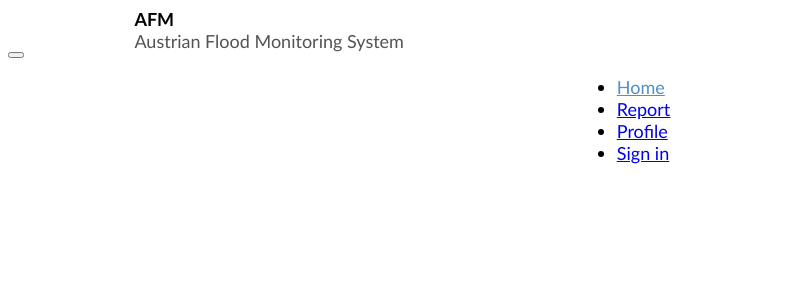
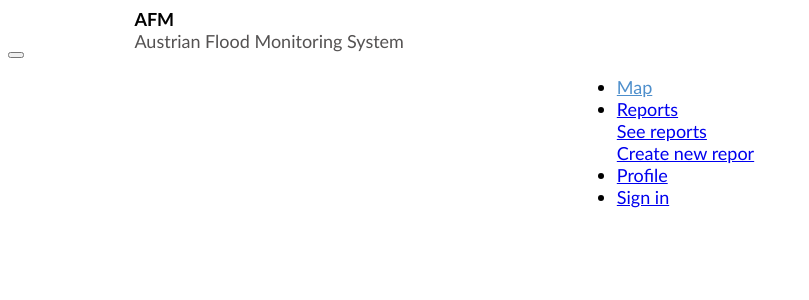
Before and after one commit to purgatoriumlautus/AFM, a Flask app: template src/templates/navbar.html in a window 1280 px wide. Shown: the top 300 px of the page, without its empty margins (0-809 px from the left). Run offline with Flask 3, Linux system fonts and the light colour scheme; the template is opened without the code that fills it, so the values that code supplies are empty; parts of the project's set-up code (start-up, migrations or seed data) failed here and were passed over.

Commit message:
Map added

```diff
--- a/src/templates/navbar.html
+++ b/src/templates/navbar.html
@@ -11,7 +11,7 @@
       color:#4e8fcc ;
 
   }
-.navbar .nav-link.r:hover {
+#navbarDropdown:hover {
     transition: background-color 0.3s ease;
       color: #4e8fcc ;
 
@@ -33,11 +33,18 @@
   <div style="margin-left: 45%" class="collapse navbar-collapse" id="navbarSupportedContent">
     <ul class="navbar-nav mr-auto">
       <li class="nav-item active">
-        <a style="color: #4e8fcc" class="nav-link h" href="/">Home <span class="sr-only"></span></a>
+        <a style="color: #4e8fcc" class="nav-link h" href="/">Map <span class="sr-only"></span></a>
       </li>
 
-      <li class="nav-item active">
-        <a class="nav-link r" href="#">Report</a>
+     <li class="nav-item dropdown">
+        <a class="nav-link dropdown-toggle active " href="#" id="navbarDropdown" role="button" data-toggle="dropdown" aria-haspopup="true" aria-expanded="false">
+          Reports
+        </a>
+        <div class="dropdown-menu" aria-labelledby="navbarDropdown">
+          <a class="dropdown-item" href="#">See reports</a>
+          <div class="dropdown-divider"></div>
+          <a class="dropdown-item" href="#">Create new repor</a>
+        </div>
       </li>
         <li class="nav-item active">
         <a class="nav-link p" href="#">Profile</a>
```
Also changed, not shown: src/templates/mainpage.html (+39 -1 lines).
